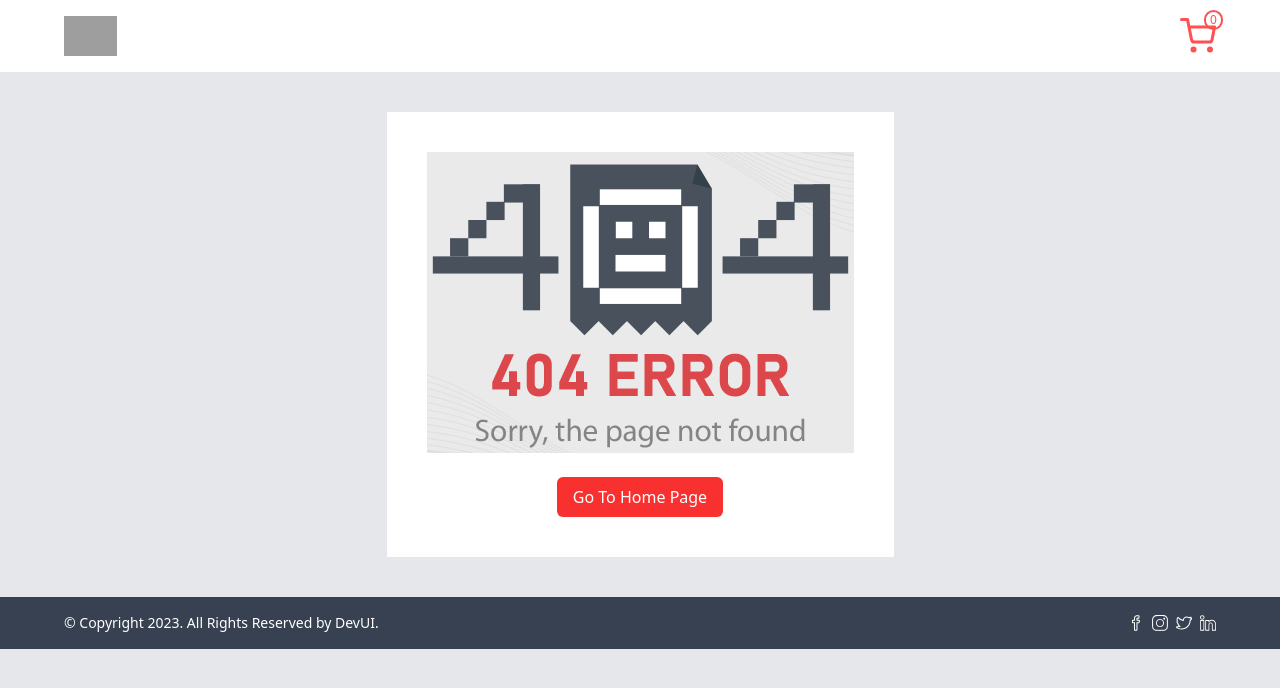
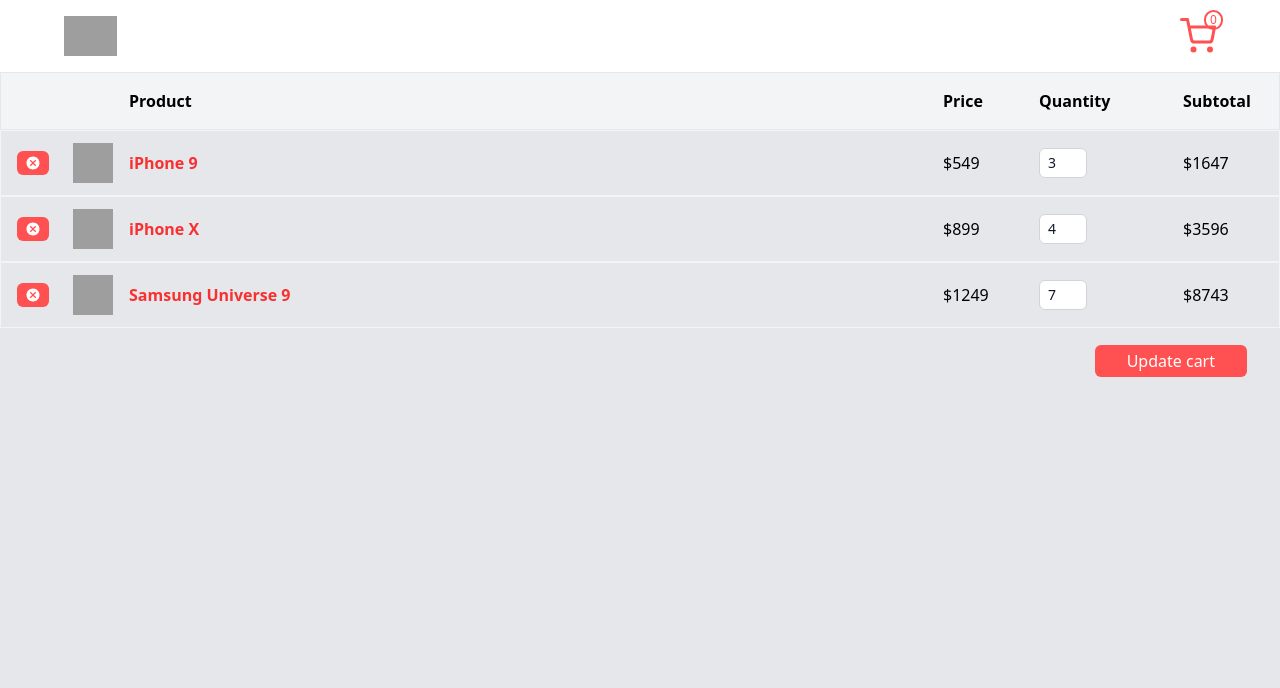
Before and after one commit to Gauravkool/ReactEcommerceApp, a React (Vite) app: page /test in a window 1280 px wide. Shown: the top 688 px of the page. Built offline with nearby package versions, Linux system fonts and the light colour scheme; grey boxes are pictures that could not be loaded; the HTML template or start-up script is replaced by a standard one.

Commit message:
Refector CardPage component into CartList and CartRow Components

```diff
--- a/src/App.jsx
+++ b/src/App.jsx
@@ -9,6 +9,7 @@
 import Signup from "./Signup";
 import ForgotPassword from "./ForgotPassword";
 import CartPage from "./CartPage";
+import Test from "./Test";
 
 function App() {
   const savedDataString = localStorage.getItem("myCart") || "{}";
@@ -34,7 +35,7 @@
     );
   }, [cart]);
   return (
-    <div className="bg-gray-200 h-screen overflow-scroll">
+    <div className="bg-gray-200 h-screen overflow-scroll flex flex-col">
       <Navbar productCount={totalCount} />
       <div className="grow">
         <Routes>
@@ -51,6 +52,7 @@
           <Route path="/signup" element={<Signup />} />
           <Route path="/forgotpassword" element={<ForgotPassword />} />
           <Route path="*" element={<NotFound />} />
+          <Route path="/test" element={<Test />} />
         </Routes>
       </div>
       <Footer />
--- a/src/CartList.jsx
+++ b/src/CartList.jsx
@@ -1,7 +1,51 @@
-import React from "react";
-function CartList(){
-    return (
-        <></>
-    )
+import React, { useEffect, useState } from "react";
+import CartRow from "./CartRow";
+import Button from "./Button";
+
+function CartList({ products, cart, updateCart }) {
+  const [localCart, setLocalCart] = useState(cart);
+
+  useEffect(() => {
+    setLocalCart(cart);
+  }, [cart]);
+
+  const handleUpdateCart = () => {
+    updateCart(localCart);
+  };
+
+  const handleCartQuantityChange = (productId, newValue) => {
+    const newLocalcart = { ...localCart, [productId]: newValue };
+    setLocalCart(newLocalcart);
+  };
+
+  const handleRemove = (productId) => {
+    const newCart = { ...cart };
+    delete newCart[productId];
+    updateCart(newCart);
+  };
+  return (
+    <div className="">
+      <div className="flex font-semibold space-x-4 px-4 py-4 border border-gray-200 bg-gray-100">
+        <span className="grow ml-28">Product</span>
+        <span className="w-20">Price</span>
+        <span className="w-32">Quantity</span>
+        <span className="w-20">Subtotal</span>
+      </div>
+      {products.map((p) => (
+        <CartRow
+          key={p.id}
+          product={p}
+          quantity={localCart[p.id] || ""}
+          onQuantityChange={handleCartQuantityChange}
+          onRemove={handleRemove}
+        />
+      ))}
+      <div className="flex justify-end px-8 py-4 border border-gray-200">
+        <Button className="px-8" onClick={handleUpdateCart}>
+          Update cart
+        </Button>
+      </div>
+    </div>
+  );
 }
 export default CartList;
--- a/src/CartPage.jsx
+++ b/src/CartPage.jsx
@@ -1,72 +1,28 @@
 import React, { useEffect, useState } from "react";
 import { getProductData } from "./API";
-import { IoMdCloseCircle } from "react-icons/io";
-import Input from "./Input";
 import Loading from "./Loading";
-import Button from "./Button";
+import CartList from "./CartList";
 function CartPage({ cart, updateCart }) {
   const [loading, setLoading] = useState(true);
   const [products, setProducts] = useState([]);
-  const [localCart, setLocalCart] = useState(cart);
-  const productIds = Object.keys(cart);
 
   useEffect(() => {
-    setLocalCart(cart);
-  }, [cart]);
-
-  useEffect(() => {
+    setLoading(true);
+    const productIds = Object.keys(cart);
     const myProductPromises = productIds.map((id) => getProductData(id));
     Promise.all(myProductPromises).then((products) => setProducts(products));
     setLoading(false);
   }, [cart]);
 
-  const handleRemove = (e) => {
-    const productId = e.currentTarget.getAttribute("productid");
-    const newCart = { ...cart };
-    console.log("before cart", newCart);
-    delete newCart[productId];
-    console.log("after cart", newCart);
-    updateCart(newCart);
-    setLoading(true);
-  };
-
-  const updateMyCart = () => {
-    updateCart(localCart);
-  };
-  const handleChange = (e) => {
-    const newValue = +e.target.value;
-    const productId = e.target.getAttribute("productid");
-    const newLocalcart = { ...localCart, [productId]: newValue };
-    setLocalCart(newLocalcart);
-  };
-
   if (loading) {
     return <Loading />;
   }
   return (
-    <>
-      <h1 className="bg-primary-light p-2">Cart Page</h1>
-      <div className="flex flex-col gap-2 items-start">
-        {products.map((p) => (
-          <div key={p.id}>
-            {p.title}
-            <input
-              productid={p.id}
-              className="ml-2 w-16 px-2 py-1"
-              type="number"
-              value={localCart[p.id]}
-              onChange={handleChange}
-            />
-            <Button productid={p.id} onClick={handleRemove}>
-              <IoMdCloseCircle className="text-2xl" />
-            </Button>
-          </div>
-        ))}
-        <Button className="bg-primary-default " onClick={updateMyCart}>
-          Update Cart
-        </Button>
+    <div className="p-10">
+      <div className="h-screen bg-white max-w-6xl mx-auto px-20 py-16">
+        <CartList products={products} cart={cart} updateCart={updateCart} />
       </div>
-    </>
+    </div>
   );
 }
 export default CartPage;
--- a/src/CartRow.jsx
+++ b/src/CartRow.jsx
@@ -1,7 +1,43 @@
 import React from "react";
-function CartRow(){
-    return (
-        <></>
-    )
+import { IoMdCloseCircle } from "react-icons/io";
+import Input from "./Input";
+import Button from "./Button";
+function CartRow({ product, quantity, onQuantityChange, onRemove }) {
+  const handleChange = (e) => {
+    onQuantityChange(product.id, +e.target.value);
+  };
+
+  const handleRemove = () => {
+    onRemove(product.id);
+  };
+  return (
+    <div className="flex items-center space-x-4 px-4 py-3 border border-gray-100">
+      <span className="w-10 h-10 flex items-center text-gray-500">
+        <Button className="bg-gray-100 text-gray-400" onClick={handleRemove}>
+          <IoMdCloseCircle />
+        </Button>
+      </span>
+      <div className="w-10 h-10">
+        <img
+          className="w-full h-full object-cover"
+          src={product.thumbnail}
+          alt=""
+        />
+      </div>
+      <h3 className="grow text-primary-dark font-semibold">{product.title}</h3>
+      <span className="w-20">${product.price}</span>
+      <div className="w-32">
+        <div className="w-12">
+          <Input
+            type="number"
+            className="px-2 py-1"
+            value={quantity}
+            onChange={handleChange}
+          />
+        </div>
+      </div>
+      <span className="w-20">${product.price * quantity}</span>
+    </div>
+  );
 }
 export default CartRow;
--- a/src/Input.jsx
+++ b/src/Input.jsx
@@ -12,12 +12,7 @@
       <input
         id={id}
         name={name}
-        className={
-          "relative block w-full appearance-none rounded-md border-2 px-3 py-2 text-gray-900 placeholder-gray-500 focus:z-10 focus:border-indigo-500 focus:outline-none focus:ring-indigo-500 sm:text-sm " +
-          className +
-          " " +
-          borderClass
-        }
+        className={`relative block w-full appearance-none rounded-md border px-2 py-1 text-gray-900 placeholder-gray-500 focus:z-10 focus:border-indigo-500 focus:outline-none focus:ring-indigo-500 sm:text-sm ${className} ${borderClass}`}
         {...rest}
       />
       {touched && error && <div className="text-primary-dark">{error}</div>}
--- a/src/ProductDetail.jsx
+++ b/src/ProductDetail.jsx
@@ -29,6 +29,7 @@
 
   const handleButtonClick = useCallback(() => {
     onAddToCart(id, count);
+    setCount(1);
   }, [id, count]);
 
   if (loading) {
@@ -58,12 +59,14 @@
               {product.description}
             </p>
             <div className="flex">
-              <Input
-                className="w-14 rounded-md border border-gray-200"
-                type="number"
-                value={count}
-                onChange={handelChangeCount}
-              />
+              <div className="w-16">
+                <Input
+                  className=""
+                  type="number"
+                  value={count}
+                  onChange={handelChangeCount}
+                />
+              </div>
               <button
                 onClick={handleButtonClick}
                 className="text-white bg-primary-dark hover:bg-primary-default rounded-md py-1 px-4 ml-2">
--- a/src/ProductListPage.jsx
+++ b/src/ProductListPage.jsx
@@ -54,7 +54,7 @@
           value={query}
           type="text"
           placeholder="Search"
-          className="rounded-md border p-2 border-gray-200"
+          className="rounded-md border px-3 py-2 border-gray-200"
           onChange={handleQueryChange}
         />
         <select
--- /dev/null
+++ b/src/Test.jsx
@@ -0,0 +1,11 @@
+import React from "react";
+import { dummyProducts } from "./data";
+import CartList from "./CartList";
+function Test() {
+  return (
+    <div className="h-screen">
+      <CartList products={dummyProducts} cart={{ 1: 3, 2: 4, 3: 7 }} />
+    </div>
+  );
+}
+export default Test;
--- a/src/data.js
+++ b/src/data.js
@@ -225,43 +225,57 @@
 //   },
 // ];
 
-export const allData = [
+export const dummyProducts = [
   {
     id: 1,
-    title: "Black plain mug",
-    category: "Mug",
-    discription:
-      "Lorem ipsum dolor sit amet, consectetur adipisicing elit ratione in ipsum sequi nulla nisi soluta reiciendis quisquam cumque qui",
-    price: "999",
-    image:
-      "https://m.media-amazon.com/images/I/51f39cB-ptL._AC_UF894,1000_QL80_.jpg",
+    title: "iPhone 9",
+    description: "An apple mobile which is nothing like apple",
+    price: 549,
+    discountPercentage: 12.96,
+    rating: 4.69,
+    stock: 94,
+    brand: "Apple",
+    category: "smartphones",
+    thumbnail: "https://i.dummyjson.com/data/products/1/thumbnail.jpg",
+    images: [
+      "https://i.dummyjson.com/data/products/1/1.jpg",
+      "https://i.dummyjson.com/data/products/1/2.jpg",
+      "https://i.dummyjson.com/data/products/1/3.jpg",
+      "https://i.dummyjson.com/data/products/1/4.jpg",
+      "https://i.dummyjson.com/data/products/1/thumbnail.jpg",
+    ],
   },
   {
     id: 2,
-    title: "T-shirt",
-    category: "Black T-shirt",
-    discription:
-      "Lorem ipsum dolor sit amet, consectetur adipisicing elit ratione in ipsum sequi nulla nisi soluta reiciendis quisquam cumque qui",
-    price: "499",
-    image: "https://m.media-amazon.com/images/I/61kLgtW5ScL._SY741_.jpg",
+    title: "iPhone X",
+    description:
+      "SIM-Free, Model A19211 6.5-inch Super Retina HD display with OLED technology A12 Bionic chip with ...",
+    price: 899,
+    discountPercentage: 17.94,
+    rating: 4.44,
+    stock: 34,
+    brand: "Apple",
+    category: "smartphones",
+    thumbnail: "https://i.dummyjson.com/data/products/2/thumbnail.jpg",
+    images: [
+      "https://i.dummyjson.com/data/products/2/1.jpg",
+      "https://i.dummyjson.com/data/products/2/2.jpg",
+      "https://i.dummyjson.com/data/products/2/3.jpg",
+      "https://i.dummyjson.com/data/products/2/thumbnail.jpg",
+    ],
   },
-
   {
     id: 3,
-    title: "iPhone",
-    category: "Mobile",
-    discription:
-      "Lorem ipsum dolor sit amet, consectetur adipisicing elit ratione in ipsum sequi nulla nisi soluta reiciendis quisquam cumque qui",
-    price: "1999",
-    image:
-      "https://store.storeimages.cdn-apple.com/4668/as-images.apple.com/is/iphone-14-finish-select-202209-6-1inch-blue?wid=2560&hei=1440&fmt=p-jpg&qlt=80&.v=1661026582322",
-  },
-  {
-    id: 4,
-    title: "HP Elite Probook",
-    category: "Laptop",
-    price: "199",
-    image:
-      "https://images.pexels.com/photos/205421/pexels-photo-205421.jpeg?auto=compress&cs=tinysrgb&dpr=1&w=500=i&url=https%3A%2F%2Fwww.pexels.com%2Fsearch%2Flaptops%2F&psig=AOvVaw2YYVxH1zPYbY9g-C__YCgW&ust=1700754007102000&source=images&cd=vfe&ved=0CBIQjRxqFwoTCNCNvMT414IDFQAAAAAdAAAAABAE",
+    title: "Samsung Universe 9",
+    description:
+      "Samsung's new variant which goes beyond Galaxy to the Universe",
+    price: 1249,
+    discountPercentage: 15.46,
+    rating: 4.09,
+    stock: 36,
+    brand: "Samsung",
+    category: "smartphones",
+    thumbnail: "https://i.dummyjson.com/data/products/3/thumbnail.jpg",
+    images: ["https://i.dummyjson.com/data/products/3/1.jpg"],
   },
 ];
```
